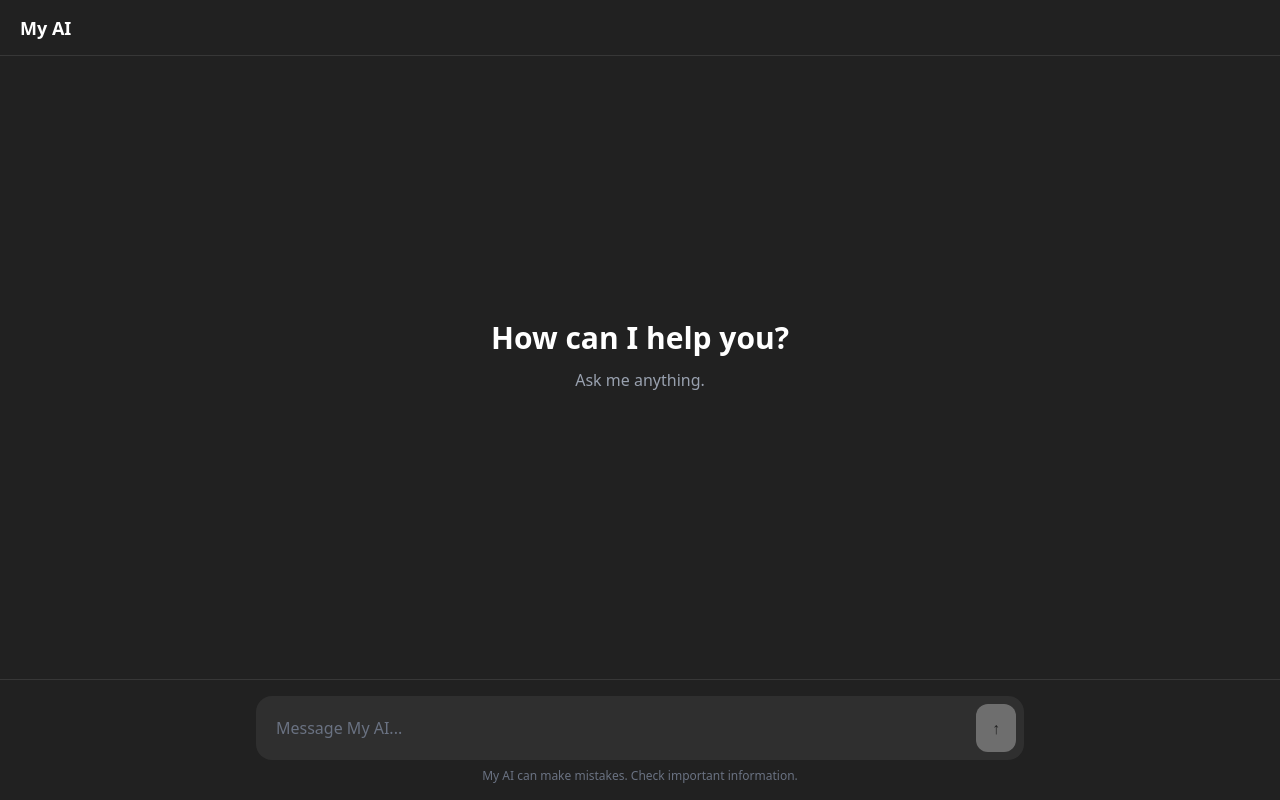
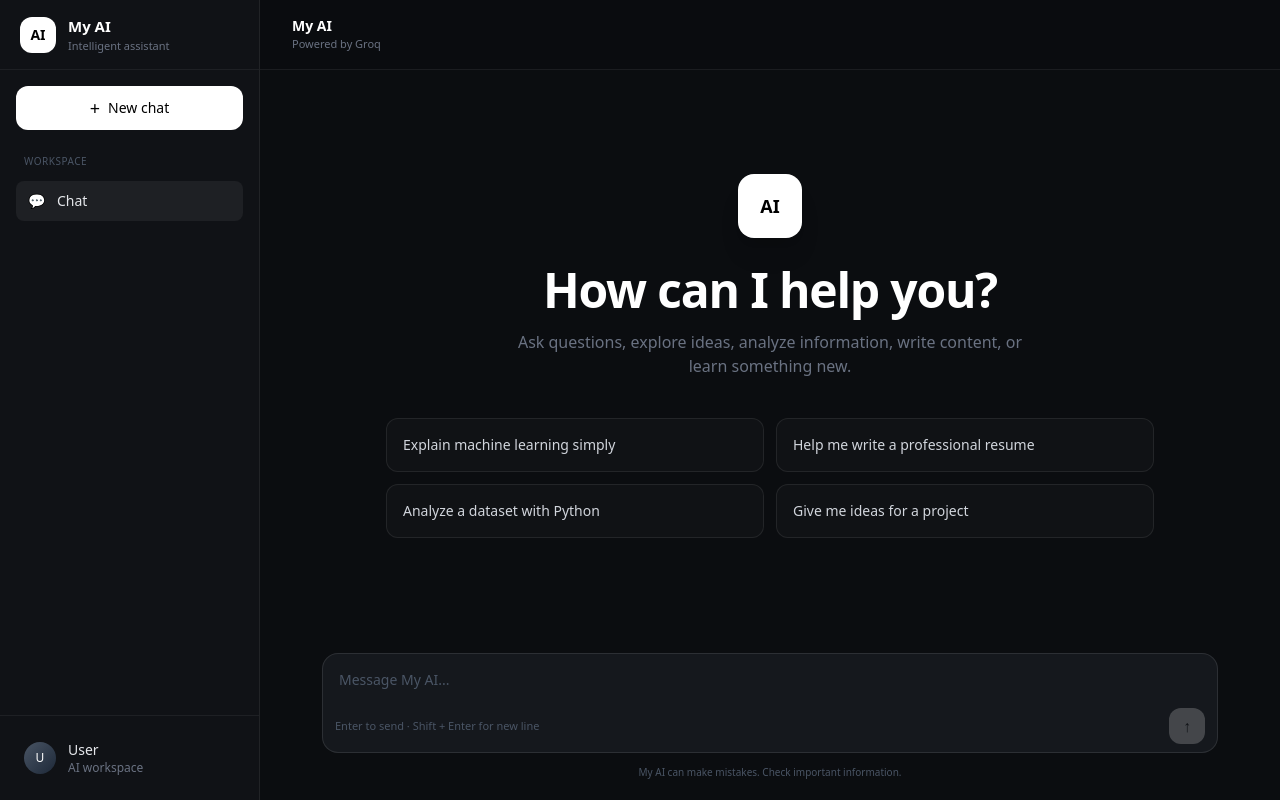
Before and after one commit to Riya-2005isc/my-ai-chatbot, a Next.js app: page / in a window 1280 px wide. Built offline with nearby package versions, Linux system fonts and the light colour scheme.

Commit message:
Update page.tsx

```diff
--- a/app/page.tsx
+++ b/app/page.tsx
@@ -11,6 +11,7 @@
   const [messages, setMessages] = useState<Message[]>([]);
   const [input, setInput] = useState("");
   const [loading, setLoading] = useState(false);
+  const [copiedIndex, setCopiedIndex] = useState<number | null>(null);
 
   async function sendMessage() {
     const text = input.trim();
@@ -49,14 +50,14 @@
             errorMessage = errorData.error;
           }
         } catch {
-          // Ignore JSON parsing errors
+          // Ignore parsing errors
         }
 
         throw new Error(errorMessage);
       }
 
       if (!response.body) {
-        throw new Error("No response stream received.");
+        throw new Error("No response received.");
       }
 
       const reader = response.body.getReader();
@@ -64,7 +65,6 @@
 
       let assistantText = "";
 
-      // Add an empty assistant message immediately.
       setMessages([
         ...newMessages,
         {
@@ -93,7 +93,6 @@
         ]);
       }
 
-      // Decode any remaining characters.
       const finalChunk = decoder.decode();
 
       if (finalChunk) {
@@ -108,18 +107,16 @@
         ]);
       }
     } catch (error) {
-      console.error("Chat error:", error);
-
-      const errorMessage =
-        error instanceof Error
-          ? error.message
-          : "Sorry, I couldn't process your request.";
+      console.error(error);
 
       setMessages([
         ...newMessages,
         {
           role: "assistant",
-          content: `Sorry, I couldn't process your request.\n\n${errorMessage}`,
+          content:
+            error instanceof Error
+              ? error.message
+              : "Sorry, something went wrong.",
         },
       ]);
     } finally {
@@ -136,50 +133,235 @@
     }
   }
 
+  function newChat() {
+    if (loading) return;
+
+    setMessages([]);
+    setInput("");
+  }
+
+  async function copyMessage(
+    content: string,
+    index: number
+  ) {
+    try {
+      await navigator.clipboard.writeText(content);
+
+      setCopiedIndex(index);
+
+      setTimeout(() => {
+        setCopiedIndex(null);
+      }, 1500);
+    } catch {
+      console.error("Copy failed");
+    }
+  }
+
   return (
-    <main className="min-h-screen bg-[#212121] text-white flex flex-col">
-      {/* Header */}
-      <header className="h-14 border-b border-white/10 flex items-center px-5 shrink-0">
-        <h1 className="font-semibold text-lg">
+    <main className="min-h-screen bg-[#0b0d10] text-white flex">
+
+      {/* SIDEBAR */}
+      <aside className="hidden md:flex w-[260px] shrink-0 border-r border-white/[0.07] bg-[#101216] flex-col">
+
+        {/* Logo */}
+        <div className="h-[70px] flex items-center px-5 border-b border-white/[0.06]">
+          <div className="flex items-center gap-3">
+
+            <div className="w-9 h-9 rounded-xl bg-white flex items-center justify-center">
+              <span className="text-black font-bold text-sm">
+                AI
+              </span>
+            </div>
+
+            <div>
+              <h1 className="font-semibold text-[15px]">
                 My AI
               </h1>
+
+              <p className="text-[11px] text-gray-500">
+                Intelligent assistant
+              </p>
+            </div>
+
+          </div>
+        </div>
+
+        {/* New chat */}
+        <div className="p-4">
+
+          <button
+            onClick={newChat}
+            className="w-full flex items-center justify-center gap-2 rounded-xl bg-white text-black py-3 text-sm font-medium hover:bg-gray-200 transition"
+          >
+            <span className="text-lg leading-none">
+              +
+            </span>
+
+            New chat
+          </button>
+
+        </div>
+
+        {/* Navigation */}
+        <div className="px-4 mt-2">
+
+          <p className="text-[10px] uppercase tracking-wider text-gray-600 mb-3 px-2">
+            Workspace
+          </p>
+
+          <button className="w-full flex items-center gap-3 px-3 py-2.5 rounded-lg bg-white/[0.06] text-sm text-gray-200">
+            <span>💬</span>
+            Chat
+          </button>
+
+        </div>
+
+        {/* Bottom */}
+        <div className="mt-auto p-4 border-t border-white/[0.06]">
+
+          <div className="flex items-center gap-3 px-2 py-2">
+
+            <div className="w-8 h-8 rounded-full bg-gradient-to-br from-gray-600 to-gray-800 flex items-center justify-center text-xs">
+              U
+            </div>
+
+            <div className="min-w-0">
+              <p className="text-sm text-gray-200">
+                User
+              </p>
+
+              <p className="text-xs text-gray-500 truncate">
+                AI workspace
+              </p>
+            </div>
+
+          </div>
+
+        </div>
+
+      </aside>
+
+      {/* MAIN */}
+      <div className="flex-1 min-w-0 flex flex-col">
+
+        {/* HEADER */}
+        <header className="h-[70px] shrink-0 border-b border-white/[0.07] flex items-center justify-between px-5 md:px-8 bg-[#0b0d10]/95 backdrop-blur">
+
+          <div className="flex items-center gap-3">
+
+            <div className="md:hidden w-8 h-8 rounded-lg bg-white text-black flex items-center justify-center font-bold text-xs">
+              AI
+            </div>
+
+            <div>
+              <h2 className="font-semibold text-sm">
+                My AI
+              </h2>
+
+              <p className="text-[11px] text-gray-500">
+                Powered by Groq
+              </p>
+            </div>
+
+          </div>
+
+          <button
+            onClick={newChat}
+            className="md:hidden text-gray-400 hover:text-white text-xl"
+          >
+            +
+          </button>
+
         </header>
 
-      {/* Chat area */}
+        {/* CHAT */}
         <section className="flex-1 overflow-y-auto">
+
           {messages.length === 0 ? (
-          <div className="min-h-[75vh] flex items-center justify-center">
-            <div className="text-center px-5">
-              <h2 className="text-3xl font-semibold mb-3">
+
+            /* WELCOME */
+            <div className="min-h-full flex items-center justify-center px-5">
+
+              <div className="w-full max-w-3xl text-center">
+
+                <div className="mx-auto mb-7 w-16 h-16 rounded-2xl bg-white flex items-center justify-center shadow-xl">
+                  <span className="text-black font-bold text-lg">
+                    AI
+                  </span>
+                </div>
+
+                <h1 className="text-4xl md:text-5xl font-semibold tracking-tight mb-4">
                   How can I help you?
-              </h2>
+                </h1>
 
-              <p className="text-gray-400">
-                Ask me anything.
+                <p className="text-gray-500 max-w-lg mx-auto text-sm md:text-base">
+                  Ask questions, explore ideas, analyze information,
+                  write content, or learn something new.
                 </p>
+
+                {/* Suggestions */}
+
+                <div className="grid grid-cols-1 sm:grid-cols-2 gap-3 mt-10 text-left">
+
+                  {[
+                    "Explain machine learning simply",
+                    "Help me write a professional resume",
+                    "Analyze a dataset with Python",
+                    "Give me ideas for a project",
+                  ].map((suggestion) => (
+
+                    <button
+                      key={suggestion}
+                      onClick={() => setInput(suggestion)}
+                      className="p-4 rounded-xl border border-white/[0.08] bg-white/[0.025] hover:bg-white/[0.06] hover:border-white/[0.14] text-sm text-gray-300 text-left transition"
+                    >
+                      {suggestion}
+                    </button>
+
+                  ))}
+
                 </div>
+
               </div>
+
+            </div>
+
           ) : (
-          <div className="max-w-3xl mx-auto px-4 py-8">
+
+            /* MESSAGES */
+            <div className="max-w-4xl mx-auto px-4 md:px-8 py-8">
+
               {messages.map((message, index) => (
+
                 <div
                   key={index}
-                className={`flex mb-6 ${
+                  className={`flex gap-4 mb-8 ${
                     message.role === "user"
                       ? "justify-end"
                       : "justify-start"
                   }`}
                 >
+
+                  {/* AI avatar */}
+                  {message.role === "assistant" && (
+
+                    <div className="shrink-0 w-8 h-8 rounded-lg bg-white text-black flex items-center justify-center text-[10px] font-bold">
+                      AI
+                    </div>
+
+                  )}
+
                   <div
-                  className={`rounded-2xl px-4 py-3 max-w-[85%] whitespace-pre-wrap ${
+                    className={`max-w-[80%] ${
                       message.role === "user"
-                      ? "bg-blue-600"
-                      : "bg-[#2f2f2f]"
+                        ? "bg-[#1d222a] border border-white/[0.06] rounded-2xl px-4 py-3"
+                        : ""
                     }`}
                   >
+
+                    <div className="whitespace-pre-wrap text-[15px] leading-7 text-gray-200">
                       {message.content}
 
-                  {/* Cursor while streaming */}
                       {message.role === "assistant" &&
                         loading &&
                         index === messages.length - 1 && (
@@ -188,26 +370,80 @@
                           </span>
                         )}
                     </div>
+
+                    {/* Copy */}
+                    {message.role === "assistant" &&
+                      message.content && (
+                        <button
+                          onClick={() =>
+                            copyMessage(
+                              message.content,
+                              index
+                            )
+                          }
+                          className="mt-3 text-xs text-gray-600 hover:text-gray-300 transition"
+                        >
+                          {copiedIndex === index
+                            ? "✓ Copied"
+                            : "Copy"}
+                        </button>
+                      )}
+
                   </div>
+
+                </div>
+
               ))}
 
-            {/* Initial waiting indicator */}
+              {/* THINKING */}
+
               {loading &&
-              messages[messages.length - 1]?.role === "user" && (
-                <div className="flex justify-start mb-6">
-                  <div className="bg-[#2f2f2f] rounded-2xl px-4 py-3 text-gray-400">
-                    Thinking...
+                messages[messages.length - 1]?.role ===
+                  "user" && (
+
+                  <div className="flex gap-4">
+
+                    <div className="w-8 h-8 rounded-lg bg-white text-black flex items-center justify-center text-[10px] font-bold">
+                      AI
                     </div>
+
+                    <div className="flex items-center gap-1 pt-2">
+
+                      <span className="w-2 h-2 rounded-full bg-gray-500 animate-bounce" />
+
+                      <span
+                        className="w-2 h-2 rounded-full bg-gray-500 animate-bounce"
+                        style={{
+                          animationDelay: "150ms",
+                        }}
+                      />
+
+                      <span
+                        className="w-2 h-2 rounded-full bg-gray-500 animate-bounce"
+                        style={{
+                          animationDelay: "300ms",
+                        }}
+                      />
+
                     </div>
+
+                  </div>
+
                 )}
+
             </div>
+
           )}
+
         </section>
 
-      {/* Input */}
-      <footer className="border-t border-white/10 p-4 shrink-0">
-        <div className="max-w-3xl mx-auto">
-          <div className="bg-[#2f2f2f] rounded-2xl flex items-end p-2">
+        {/* INPUT AREA */}
+        <footer className="shrink-0 px-4 md:px-8 pb-5 pt-3 bg-[#0b0d10]">
+
+          <div className="max-w-4xl mx-auto">
+
+            <div className="relative rounded-2xl border border-white/[0.1] bg-[#15181d] focus-within:border-white/[0.18] transition">
+
               <textarea
                 value={input}
                 onChange={(event) =>
@@ -217,23 +453,39 @@
                 placeholder="Message My AI..."
                 rows={1}
                 disabled={loading}
-              className="flex-1 bg-transparent resize-none outline-none px-3 py-3 placeholder-gray-500 disabled:opacity-60"
+                className="w-full bg-transparent resize-none outline-none px-4 pt-4 pb-14 text-sm text-white placeholder-gray-600 disabled:opacity-60"
               />
+
+              <div className="absolute bottom-2 left-3 right-3 flex items-center justify-between">
+
+                <span className="text-[11px] text-gray-600">
+                  Enter to send · Shift + Enter for new line
+                </span>
 
                 <button
                   onClick={sendMessage}
-              disabled={loading || !input.trim()}
-              className="bg-white text-black rounded-xl px-4 py-3 font-semibold disabled:opacity-30 transition-opacity"
+                  disabled={
+                    loading || !input.trim()
+                  }
+                  className="w-9 h-9 rounded-xl bg-white text-black flex items-center justify-center font-semibold disabled:opacity-20 hover:bg-gray-200 transition"
                 >
                   ↑
                 </button>
+
               </div>
 
-          <p className="text-center text-xs text-gray-500 mt-2">
+            </div>
+
+            <p className="text-center text-[10px] text-gray-600 mt-3">
               My AI can make mistakes. Check important information.
             </p>
+
           </div>
+
         </footer>
+
+      </div>
+
     </main>
   );
 }
```
Lines whose indentation alone changed are shown as unchanged.
